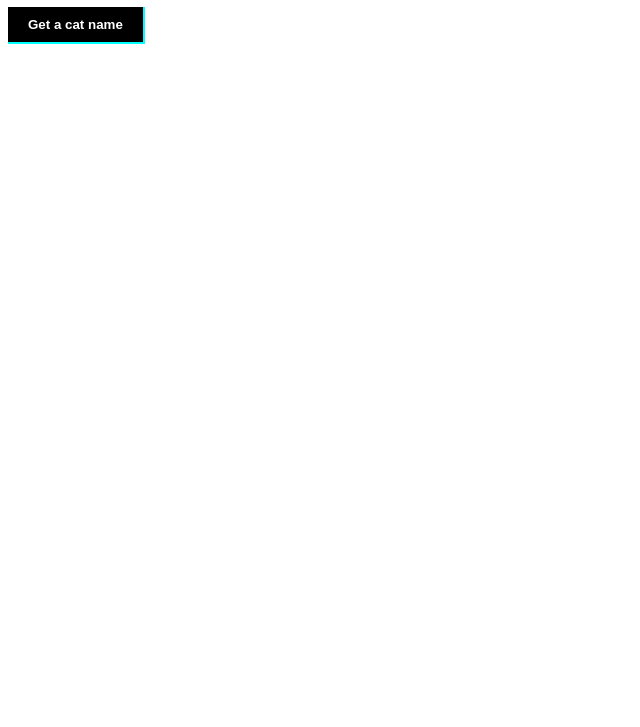
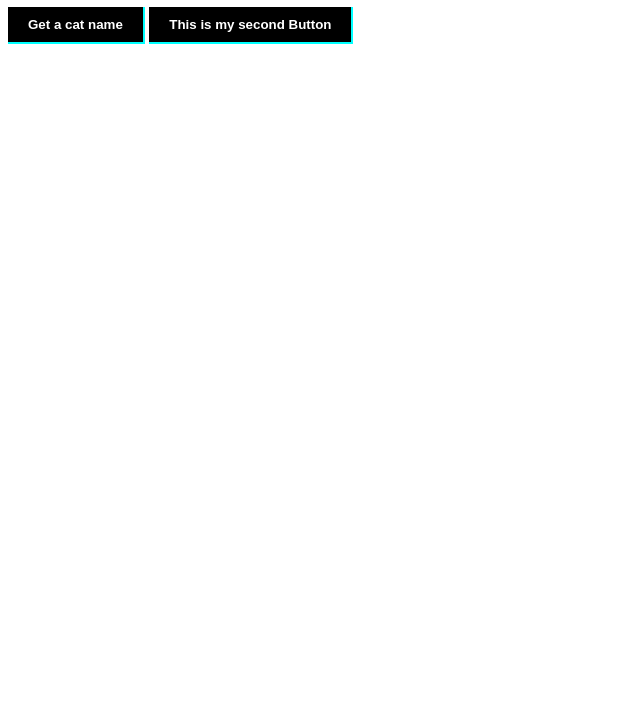
Before and after one commit to Emilykirn/deployment-demo, a website: page public/index.html in a window 1280 px wide. Shown: the part 73-800 px from the top of the page, without its empty margins (0-640 px from the left). Drawn offline with Linux system fonts and the light colour scheme.

Commit message:
added button

```diff
--- a/public/index.html
+++ b/public/index.html
@@ -13,6 +13,7 @@
     </header>
 
     <button>Get a cat name</button>
+    <button>This is my second Button</button>
 
     <script src="main.js"></script>
 </body>
```
